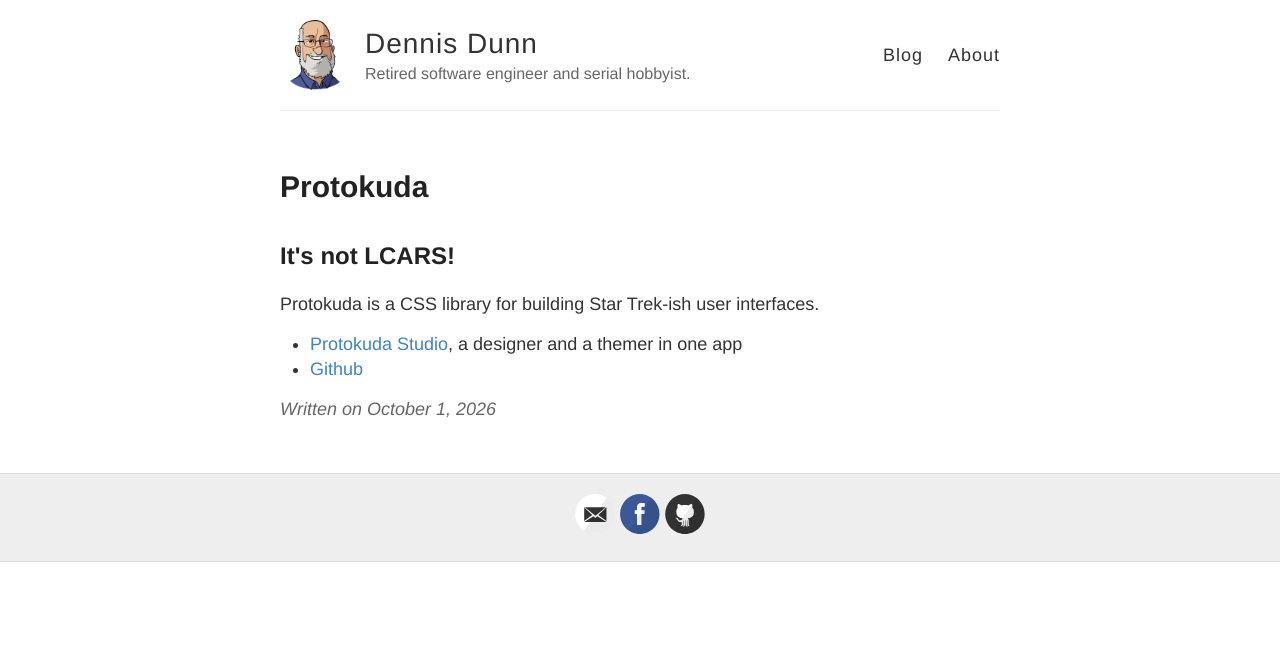
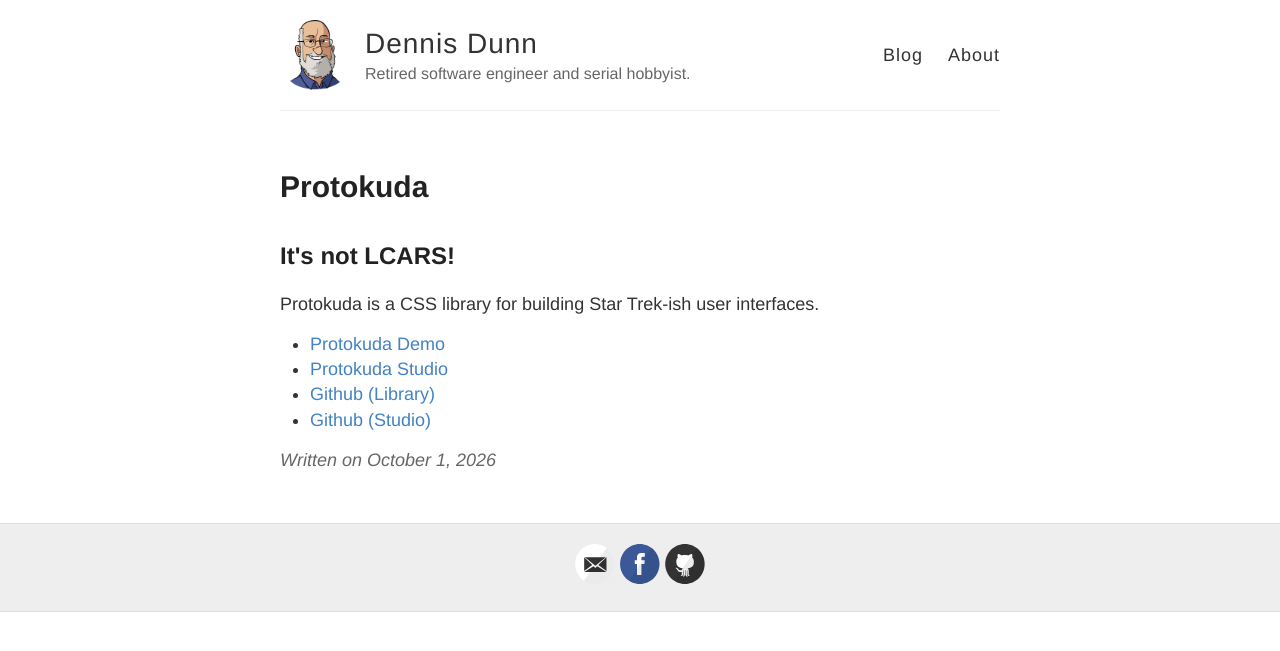
Before and after one commit to dennisdunn/dennisdunn.github.io, a Jekyll site: the page built from _posts/2026-10-01-protokuda-css.md, in a window 1280 px wide. Shown: the top 651 px of the page. Built offline with Jekyll 4.4.1, drawn with Linux system fonts in a browser that asks for light colours.

Commit message:
Changed some links.

```diff
--- a/_posts/2026-10-01-protokuda-css.md
+++ b/_posts/2026-10-01-protokuda-css.md
@@ -5,5 +5,7 @@ subtitle: It's not LCARS!
 ---
 Protokuda is a CSS library for building Star Trek-ish
 user interfaces.
-- [Protokuda Studio](https://dennisdunn.github.io/pk-studio/), a designer and a themer in one app
-- [Github](https://github.com/dennisdunn/protokuda)
+- [Protokuda Demo](https://dennisdunn.github.io/protokuda/)
+- [Protokuda Studio](https://dennisdunn.github.io/pk-studio/)
+- [Github (Library)](https://github.com/dennisdunn/protokuda)
+- [Github (Studio)](https://github.com/dennisdunn/pk-studio)
```
